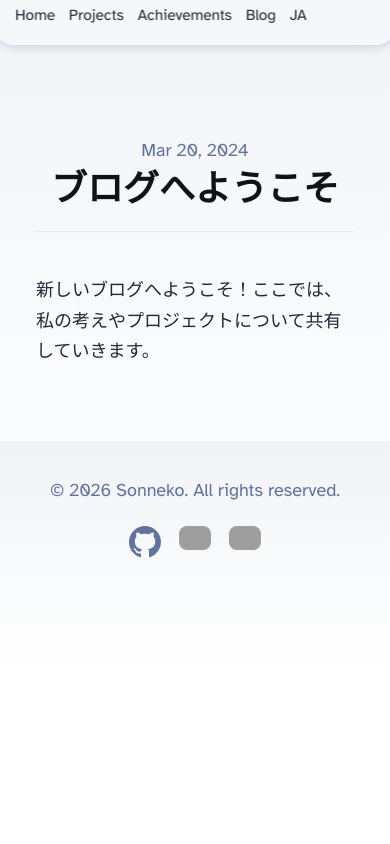
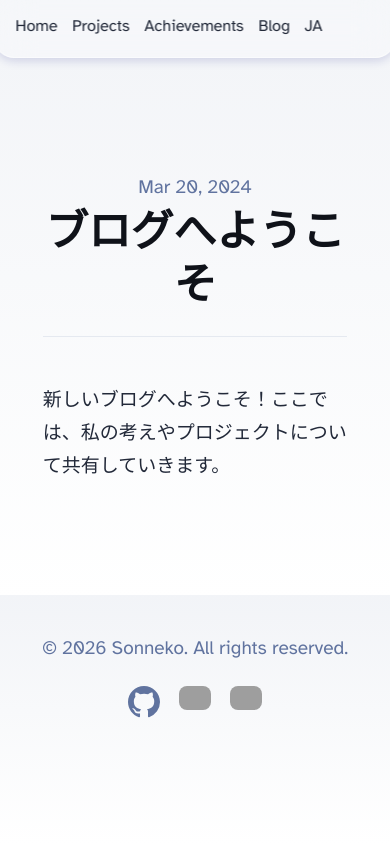
Before and after one commit to sonneko/sonneko.github.io, an Astro site: page /blog/first-post-ja in a window 390 px wide. Built offline with nearby package versions, Linux system fonts and the light colour scheme; Astro itself is replaced by a stand-in of ours; grey boxes are pictures that could not be loaded.

Commit message:
Improve typography and spacing for English and Japanese
Co-authored-by: arena-agent <297053741+arena-agent@users.noreply.github.com>

```diff
--- a/src/styles/global.scss
+++ b/src/styles/global.scss
@@ -157,6 +157,188 @@ hr {
 	}
 }
 
+/* Language-specific rhythm and type scale. Keep heading sizes closer to body text,
+   especially in Japanese, where oversized Latin-style heading ratios feel abrupt. */
+html:lang(en) body {
+	font-size: 21px;
+	line-height: 1.75;
+}
+
+html:lang(en) main {
+	box-sizing: border-box;
+	width: 100%;
+	max-width: 820px;
+	padding: 3.5em 1.5em;
+}
+
+html:lang(en) h1 {
+	font-size: 2.65em;
+	line-height: 1.25;
+}
+
+html:lang(en) h2 {
+	font-size: 2em;
+	line-height: 1.3;
+}
+
+html:lang(en) h3 {
+	font-size: 1.55em;
+	line-height: 1.4;
+	margin-top: 2.2em;
+}
+
+html:lang(en) h4 {
+	font-size: 1.3em;
+}
+
+html:lang(en) h5 {
+	font-size: 1.1em;
+}
+
+html:lang(en) p {
+	margin-bottom: 1.35em;
+}
+
+html:lang(en) .prose p {
+	margin-bottom: 2.1em;
+}
+
+html:lang(en) th,
+html:lang(en) td {
+	font-size: 1em;
+	padding: 0.45em 0.7em;
+}
+
+html:lang(en) blockquote {
+	font-size: 1.1em;
+	line-height: 1.8;
+	padding-left: 1.1em;
+}
+
+html:lang(en) .prose {
+	box-sizing: border-box;
+	width: 100%;
+	max-width: 800px;
+	padding: 1.75em 1.5em;
+}
+
+html:lang(ja) body {
+	font-size: 19px;
+	line-height: 1.9;
+}
+
+html:lang(ja) main {
+	box-sizing: border-box;
+	width: 100%;
+	max-width: 780px;
+	padding: 3.25em 1.5em;
+}
+
+html:lang(ja) h1 {
+	font-size: 2em;
+	line-height: 1.5;
+}
+
+html:lang(ja) h2 {
+	font-size: 1.65em;
+	line-height: 1.5;
+}
+
+html:lang(ja) h3 {
+	font-size: 1.35em;
+	line-height: 1.6;
+	margin-top: 1.9em;
+}
+
+html:lang(ja) h4 {
+	font-size: 1.15em;
+	line-height: 1.6;
+}
+
+html:lang(ja) h5 {
+	font-size: 1.05em;
+}
+
+html:lang(ja) p {
+	margin-bottom: 1.5em;
+}
+
+html:lang(ja) .prose p {
+	margin-bottom: 2em;
+}
+
+html:lang(ja) th,
+html:lang(ja) td {
+	font-size: 1em;
+	line-height: 1.7;
+	padding: 0.45em 0.65em;
+}
+
+html:lang(ja) blockquote {
+	font-size: 1.08em;
+	line-height: 1.9;
+	padding-left: 1em;
+}
+
+html:lang(ja) .prose {
+	box-sizing: border-box;
+	width: 100%;
+	max-width: 760px;
+	padding: 1.5em 1.35em;
+}
+
+@media (max-width: 720px) {
+	html:lang(en) body {
+		font-size: 19px;
+	}
+
+	html:lang(en) main {
+		padding: 2.5em 1.25em;
+	}
+
+	html:lang(en) h1 {
+		font-size: 2.25em;
+	}
+
+	html:lang(en) h2 {
+		font-size: 1.75em;
+	}
+
+	html:lang(en) h3 {
+		font-size: 1.4em;
+		margin-top: 1.8em;
+	}
+
+	html:lang(en) .prose {
+		padding: 1.25em 1em;
+	}
+
+	html:lang(ja) body {
+		font-size: 18px;
+	}
+
+	html:lang(ja) main {
+		padding: 2.5em 1.15em;
+	}
+
+	html:lang(ja) h1 {
+		font-size: 1.8em;
+	}
+
+	html:lang(ja) h2 {
+		font-size: 1.5em;
+	}
+
+	html:lang(ja) h3 {
+		font-size: 1.25em;
+		margin-top: 1.6em;
+	}
+
+	html:lang(ja) .prose {
+		padding: 1.15em 0.85em;
+	}
+}
+
 .sr-only {
 	border: 0;
 	padding: 0;
```
